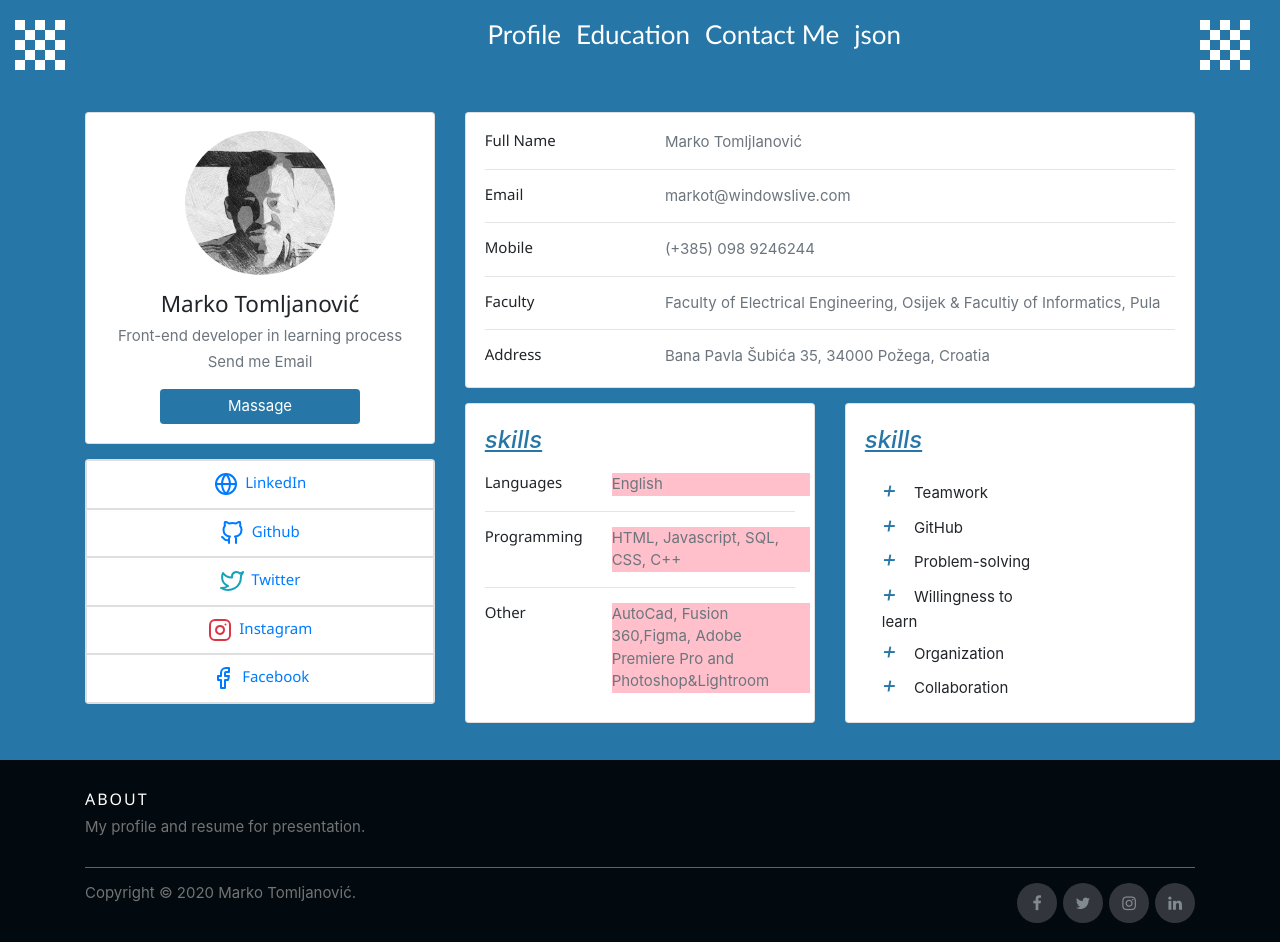
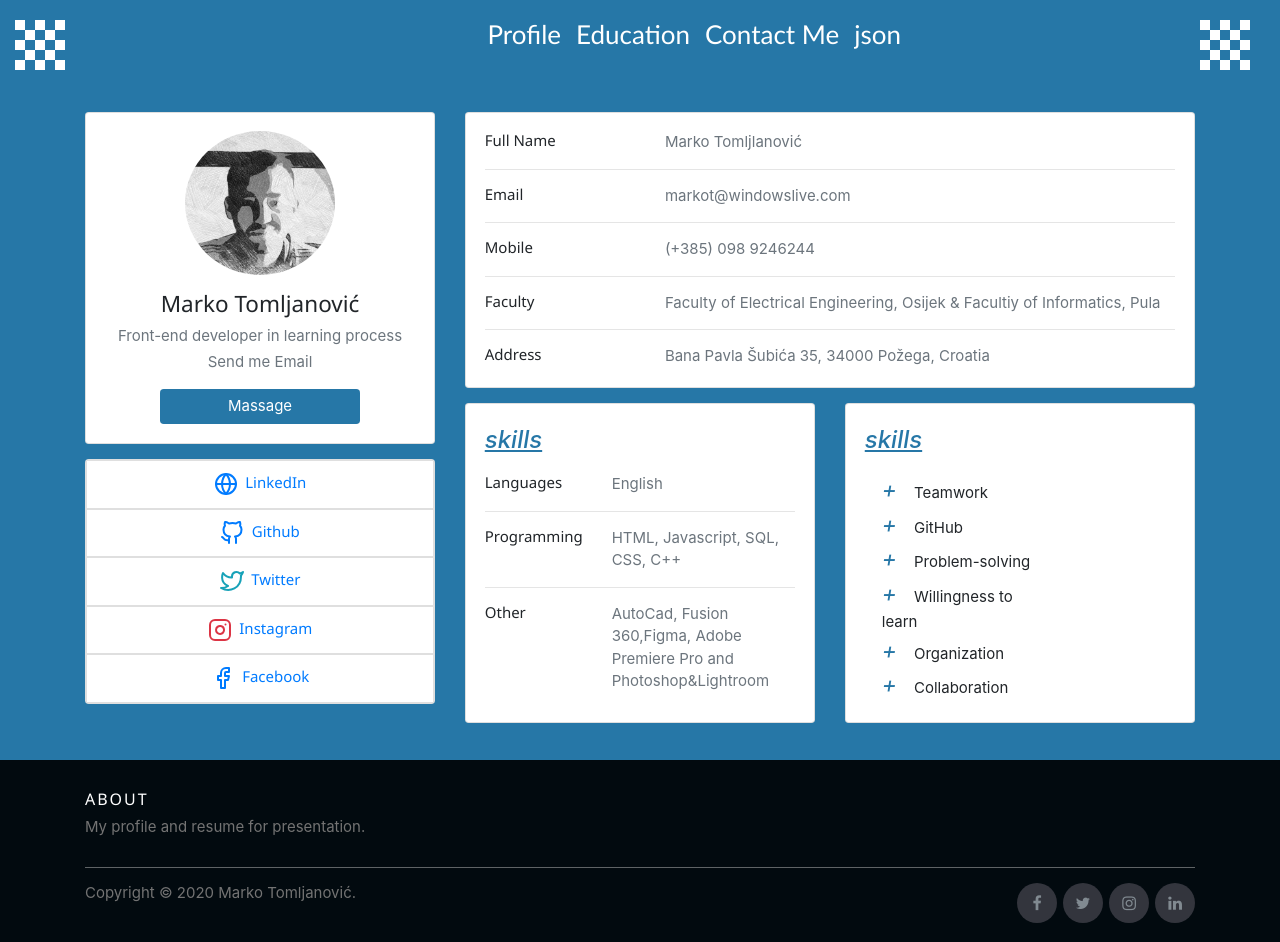
Before and after one commit to Marko-Tomljanovic/page_test, a Vue app: page / in a window 1280 px wide. Built offline with nearby package versions, Linux system fonts and the light colour scheme.

Commit message:
Ritrive mistake

```diff
--- a/src/views/Home.vue
+++ b/src/views/Home.vue
@@ -102,7 +102,7 @@
                     <div class="col-sm-5">
                       <h6 class="mb-0">Languages</h6>
                     </div>
-                    <div class="col-sm-7 text-secondary" style="padding-left:0px; background-color: pink">
+                    <div class="col-sm-7 text-secondary" style="padding-left:0px;">
                       English
                     </div>
                   </div>
@@ -110,7 +110,7 @@
                     <div class="col-sm-5">
                       <h6 class="mb-0">Programming</h6>
                     </div>
-                    <div class="col-sm-7 text-secondary" style="padding-left:0px; background-color: pink">
+                    <div class="col-sm-7 text-secondary" style="padding-left:0px;">
                       HTML, Javascript, SQL, CSS, C++
                     </div>
                   </div>
@@ -118,7 +118,7 @@
                     <div class="col-sm-5">
                       <h6 class="mb-0">Other</h6>
                     </div>
-                    <div class="col-sm-7 text-secondary" style="padding-left:0px; background-color: pink">
+                    <div class="col-sm-7 text-secondary" style="padding-left:0px;">
                       AutoCad, Fusion 360,Figma, Adobe Premiere Pro and Photoshop&Lightroom
                     </div>
                   </div>
```
